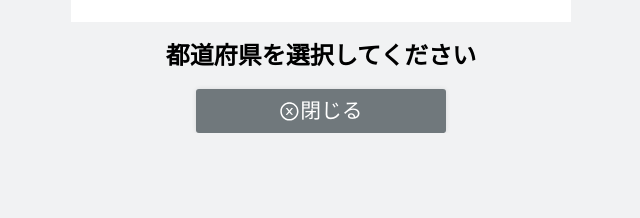
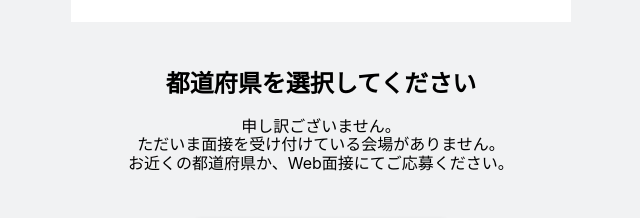
Before and after one commit to nissonakai/area_venues, a React (Create React App) app: page / in a window 1280 px wide. Shown: the part 1168-1386 px from the top of the page, without its empty margins (319-959 px from the left). Before the commit the page ends 1301 px from the top, so only its background shows below. Built offline with nearby package versions, Linux system fonts and the light colour scheme.

Commit message:
add no venue situation

```diff
--- a/src/components/organism/Venues.js
+++ b/src/components/organism/Venues.js
@@ -6,18 +6,26 @@ const Venues = () => {
   const { data, current } = useAreaData();
   const targetData = data.filter((d) => d.prefecture === current);
   return (
-    <>
+    <div className="l-venues">
       {current !== "-" ? (
         <h2>{current}の会場</h2>
       ) : (
         <h2>都道府県を選択してください</h2>
       )}
       <div>
-        {targetData.map((d) => (
-          <AreaCard data={d} key={d.venue} />
-        ))}
+        {targetData.length > 0 ? (
+          targetData.map((d) => <AreaCard data={d} key={d.venue} />)
+        ) : (
+          <p>
+            申し訳ございません。
+            <br />
+            ただいま面接を受け付けている会場がありません。
+            <br />
+            お近くの都道府県か、Web面接にてご応募ください。
+          </p>
+        )}
       </div>
-    </>
+    </div>
   );
 };
 
--- a/src/index.scss
+++ b/src/index.scss
@@ -3,6 +3,7 @@
 @import './styles/foundation/base';
 @import './styles/layout/l-main';
 @import './styles/layout/l-searchbox';
+@import './styles/layout/l-venues';
 @import './styles/object/project/p-header';
 @import './styles/object/project/p-areacard';
 @import './styles/object/project/p-searchbox';
--- a/src/styles/layout/l-main.scss
+++ b/src/styles/layout/l-main.scss
@@ -1,5 +1,5 @@
 .l-main {
     width: 85%;
     text-align: center;
-    margin: 0 auto;
+    margin: 0 auto 3rem;
 }
--- /dev/null
+++ b/src/styles/layout/l-venues.scss
@@ -0,0 +1,3 @@
+.l-venues {
+    margin: 3rem 0;
+}
```
Also changed, not shown: 1 other file (tests, documents, lock files or other folders).
